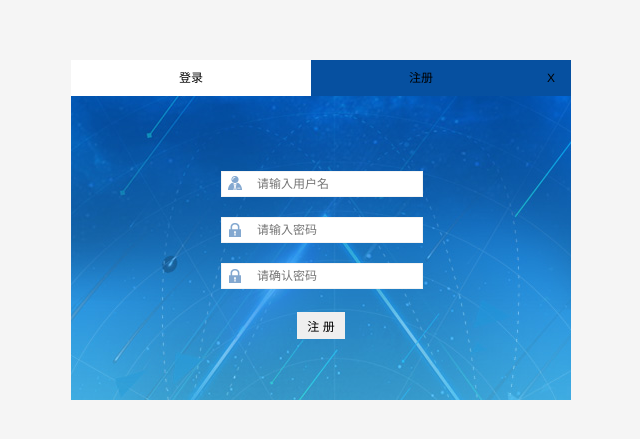
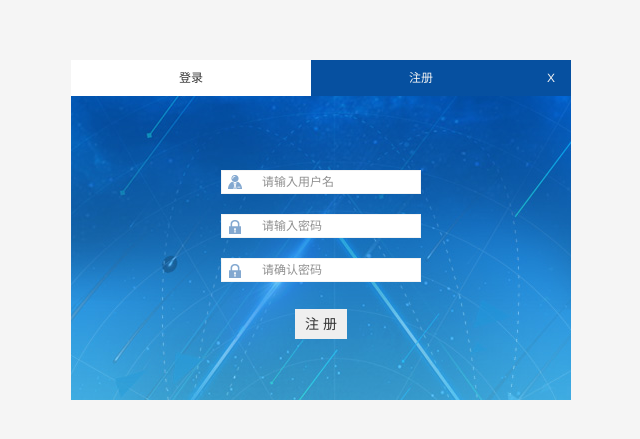
Before and after one commit to BobTalk/info-service, a Vue app: page /login in a window 1280 px wide. Shown: the part 135-574 px from the top of the page, without its empty margins (319-959 px from the left). Built offline with nearby package versions, Linux system fonts and the light colour scheme.

Commit message:
'bootstrap'

```diff
--- a/src/components/header/Header.vue
+++ b/src/components/header/Header.vue
@@ -1,20 +1,22 @@
 <template>
   <div style="box-shadow: 0 3px 3px #c7c7c7, -10px 0 3px #f5f5f5, 10px 0 3px #f5f5f5; background: #fff">
     <div class="auto w1200">
-      <div class="head p70 clear">
-        <div class="logo fl">
+      <div class="navbar p70 clear">
+        <div class="container-fluid">
+        <div class="logo navbar-brand fl">
           <img src="../../assets/imags/footerlogo.png" alt="">
         </div>
         <ul class="fl">
-          <li>
+          <li class="navbar-brand">
             <router-link v-for="(value,key) in navs" :to="value.link">{{value.name}}</router-link>
           </li>
         </ul>
         <div class="info fr">
-          <input type="button" v-if="flag" @click="act(optionLogin)" value="登录"/>
-          <input type="button" v-if="flag" @click="act(optionRegister)" value="注册"/>
+          <input type="button" class="btn btn-default navbar-btn" v-if="flag" @click="act(optionLogin)" value="登录"/>
+          <input type="button" class="btn btn-default navbar-btn" v-if="flag" @click="act(optionRegister)" value="注册"/>
           <router-link to="#" v-if="!flag" style="color: #0000cc">{{username}}</router-link>
-          <input type="button" v-if="!flag" @click="loginout" value="退出"/>
+          <input type="button" class="btn btn-default navbar-btn" v-if="!flag" @click="loginout" value="退出"/>
+        </div>
         </div>
       </div>
       <router-view></router-view>
@@ -37,7 +39,7 @@
           {link: '/policy', name: '创业政策'},
           {link: '/knowledge', name: '创业知识'},
           {link: '/story', name: '创业故事'},
-          {link:'/directive',name:'test'}
+          {link: '/directive', name: 'test'}
         ]
       }
     },
@@ -74,7 +76,6 @@
 
   .logo {
     width: 140px;
-    height: 40px;
     margin-right: 70px;
   }
 
@@ -100,4 +101,7 @@
     cursor: pointer;
     box-sizing: border-box;
   }
+  .navbar-brand{
+    font-size: 14px;
+  }
 </style>
--- a/src/components/login/Login.vue
+++ b/src/components/login/Login.vue
@@ -3,9 +3,9 @@
     <nav class="clear">
       <p class="loginIn fl" :class="{active:comp=='Login'}" @click="comp='Login'">登录</p>
       <p class="register fl" :class="{active:comp=='Reg'}" @click="comp='Reg'">注册</p>
-      <p class="close" :class="{active:comp=='Reg'}" @click="act(false)">X</p>
-      <component :is="comp"></component>
+      <p class="close1" :class="{active:comp=='Reg'}" @click="act(false)">X</p>
     </nav>
+    <component :is="comp"></component>
   </div>
 </template>
 
@@ -57,15 +57,13 @@
       line-height: 36px;
       background: #fff;
     }
-    .register {
+    .register, .close1{
       display: inline-block;
       width: calc(100% - 280px);
       height: 100%;
     }
-    .close {
-      display: inline-block;
+    .close1 {
       width: calc(100% - 460px);
-      height: 100%;
       cursor: pointer;
     }
     .form {
@@ -117,5 +115,6 @@
 
   .active {
     background: #0650a0;
+    color: #f3f3f3;
   }
 </style>
--- a/src/main.js
+++ b/src/main.js
@@ -7,7 +7,7 @@ import VueRouter from "vue-router"
 /*Vue.use(vueResource);*/
 import Axios from 'axios'
 Vue.prototype.$http = Axios
-/*import 'bootstrap/dist/css/bootstrap.min.css'*/
+import 'bootstrap/dist/css/bootstrap.min.css'
 import './style/reset.css'
 Vue.use(VueRouter)
 new Vue({
```
